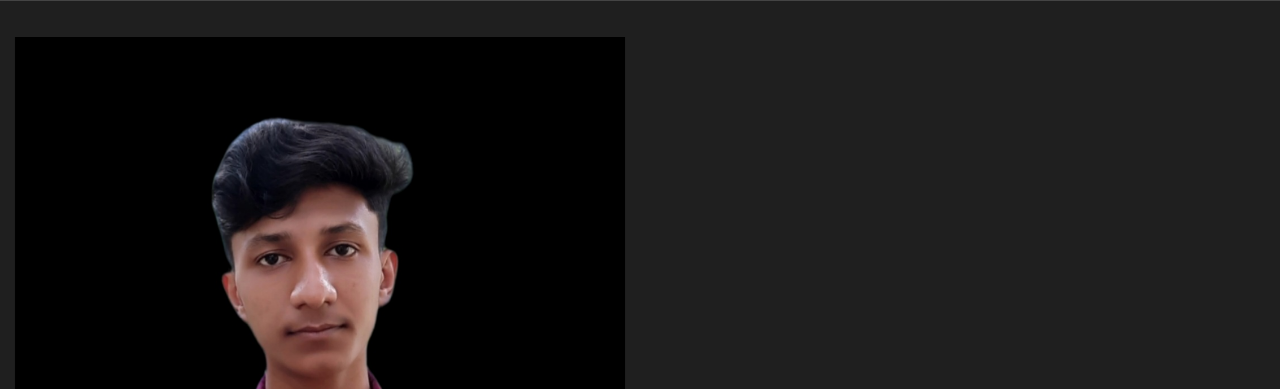
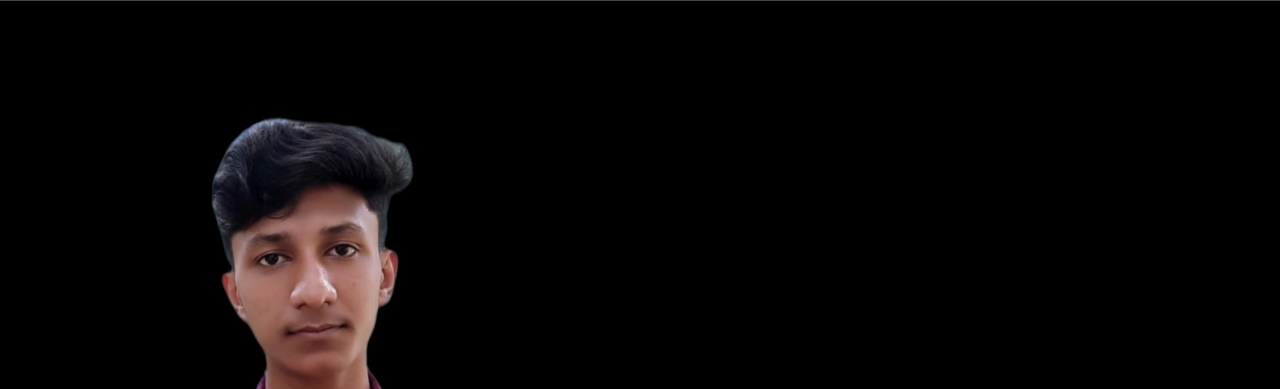
Before and after one commit to Akbor002/portfoli, a plain HTML site: page index.html in a window 1280 px wide. Shown: the part 55-444 px from the top of the page. Drawn offline with Linux system fonts and the light colour scheme; a script that the page names is missing.

Commit message:
update style.css

```diff
--- a/style.css
+++ b/style.css
@@ -36,7 +36,7 @@ body {
   align-items: center;
   justify-content: center;
   justify-content: space-between;
-  background: rgba(0, 0, 0, 0.4);
+  background: rgba(0, 0, 0, 1);
   color: white;
 }
 .name{
```
